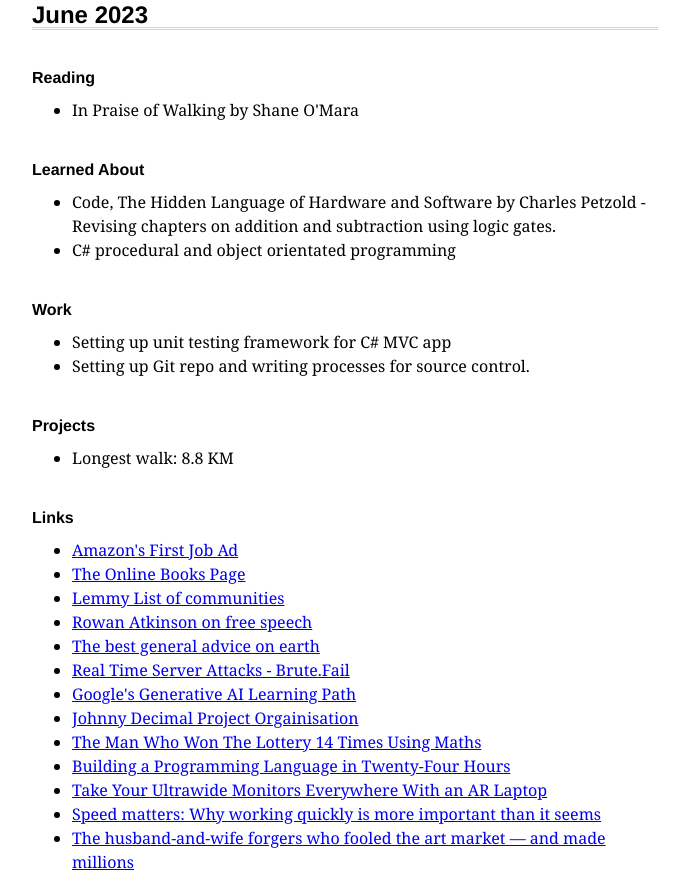
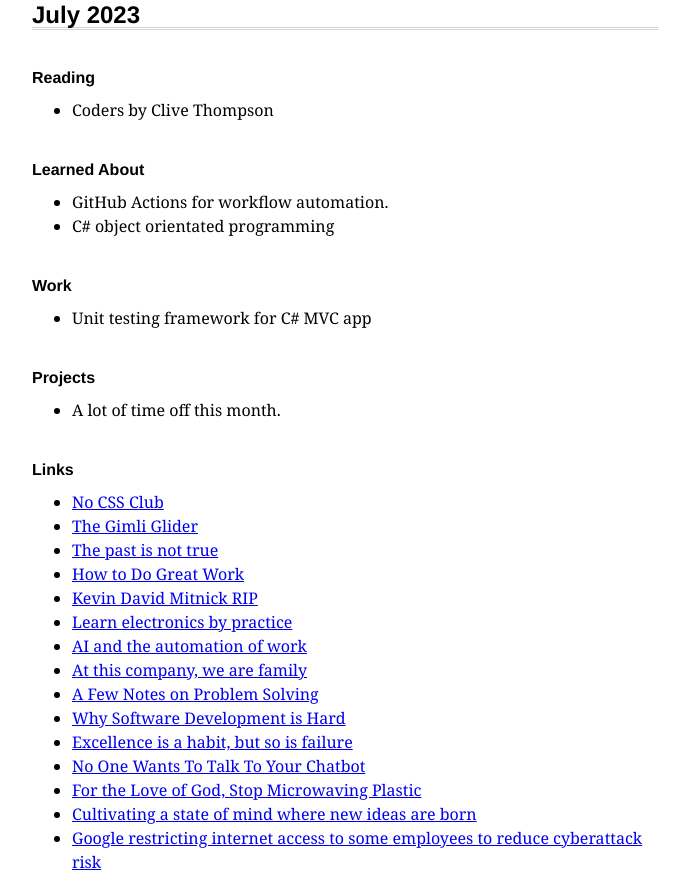
Before and after one commit to Fergal-C/fergal, a plain HTML site: page index.html in a window 1280 px wide. Shown: the part 332-1220 px from the top of the page, without its empty margins (295-972 px from the left). Drawn offline with Linux system fonts and the light colour scheme.

Commit message:
Add Jul 2023

```diff
--- a/index.html
+++ b/index.html
@@ -28,6 +28,107 @@
                 </li>
                 <li>Site kindly hosted by <a href="https://github.com/" target="blank">GitHub</a></li>
         </ul>
+        <h2>July 2023</h2>
+
+        <h4>Reading</h4>
+        <ul>
+                <li>Coders by Clive Thompson</li>
+        </ul>
+
+
+        <h4>Learned About</h4>
+        <ul>
+
+                <li>GitHub Actions for workflow automation.
+                </li>
+                <li>C# object orientated programming</li>
+        </ul>
+
+        <h4>Work</h4>
+        <ul>
+                <li>Unit testing framework for C# MVC app</li>
+        </ul>
+
+
+        <h4>Projects</h4>
+        <ul>
+                <li>A lot of time off this month.</li>
+        </ul>
+
+        <h4>Links</h4>
+        <ul>
+
+                <li>
+                        <a href="https://nocss.club/" target="blank">
+                                No CSS Club</a>
+                </li>
+                <li>
+                        <a href="https://www.damninteresting.com/the-gimli-glider/" target="blank">
+                                The Gimli Glider</a>
+                </li>
+                <li>
+                        <a href="https://sive.rs/pnt" target="blank">
+                                The past is not true</a>
+                </li>
+                <li>
+                        <a href="http://paulgraham.com/greatwork.html" target="blank">
+                                How to Do Great Work</a>
+                </li>
+                <li>
+                        <a href="https://www.dignitymemorial.com/obituaries/las-vegas-nv/kevin-mitnick-11371668"
+                                target="blank">
+                                Kevin David Mitnick RIP</a>
+                </li>
+                <li>
+                        <a href="https://beletronics.wordpress.com/" target="blank">
+                                Learn electronics by practice</a>
+                </li>
+                <li>
+                        <a href="https://www.ben-evans.com/benedictevans/2023/7/2/working-with-ai" target="blank">
+                                AI and the automation of work</a>
+                </li>
+                <li>
+                        <a href="https://pboyd.io/posts/at-company-we-are-family/" target="blank">
+                                At this company, we are family</a>
+                </li>
+                <li>
+                        <a href="https://jeremymikkola.com/posts/2022_01_01_a_few_notes_on_problem_solving.html"
+                                target="blank">
+                                A Few Notes on Problem Solving</a>
+                </li>
+                <li>
+                        <a href="https://jeremymikkola.com/posts/2021_01_01_why_software_development_is_hard.html"
+                                target="blank">
+                                Why Software Development is Hard</a>
+                </li>
+                <li>
+                        <a href="https://awesomekling.github.io/Excellence-is-a-habit-but-so-is-failure/"
+                                target="blank">
+                                Excellence is a habit, but so is failure</a>
+                </li>
+                <li>
+                        <a href="https://lucas-mcgregor.medium.com/no-one-wants-to-talk-to-your-chatbot-9d8bb1a70266"
+                                target="blank">
+                                No One Wants To Talk To Your Chatbot</a>
+                </li>
+                <li>
+                        <a href="https://www.wired.com/story/for-the-love-of-god-stop-microwaving-plastic/"
+                                target="blank">
+                                For the Love of God, Stop Microwaving Plastic</a>
+                </li>
+                <li>
+                        <a href="https://www.henrikkarlsson.xyz/p/good-ideas" target="blank">
+                                Cultivating a state of mind where new ideas are born</a>
+                </li>
+                <li>
+                        <a href="https://www.cnbc.com/2023/07/18/google-restricting-internet-access-to-some-employees-for-security.html"
+                                target="blank">
+                                Google restricting internet access to some employees to reduce cyberattack risk</a>
+                </li>
+
+        </ul>
+
+
         <h2>June 2023</h2>
 
         <h4>Reading</h4>
```
